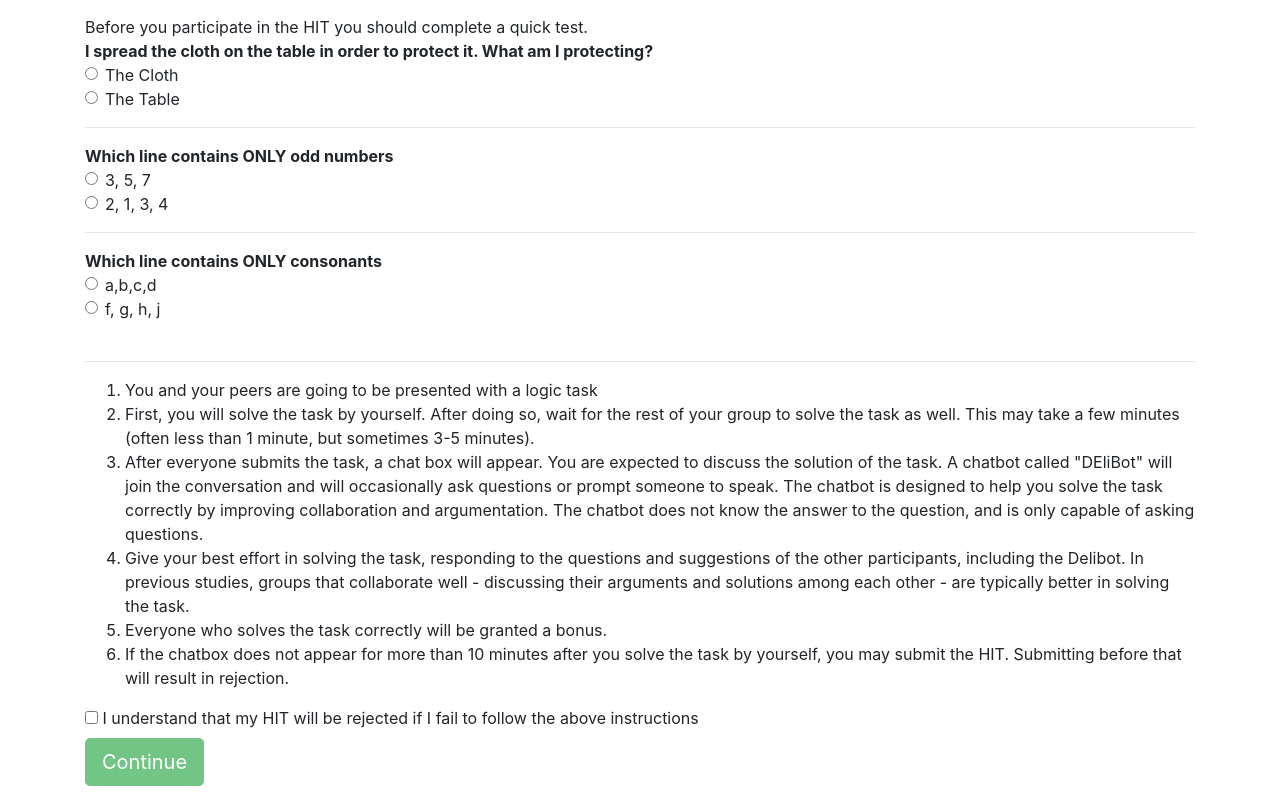
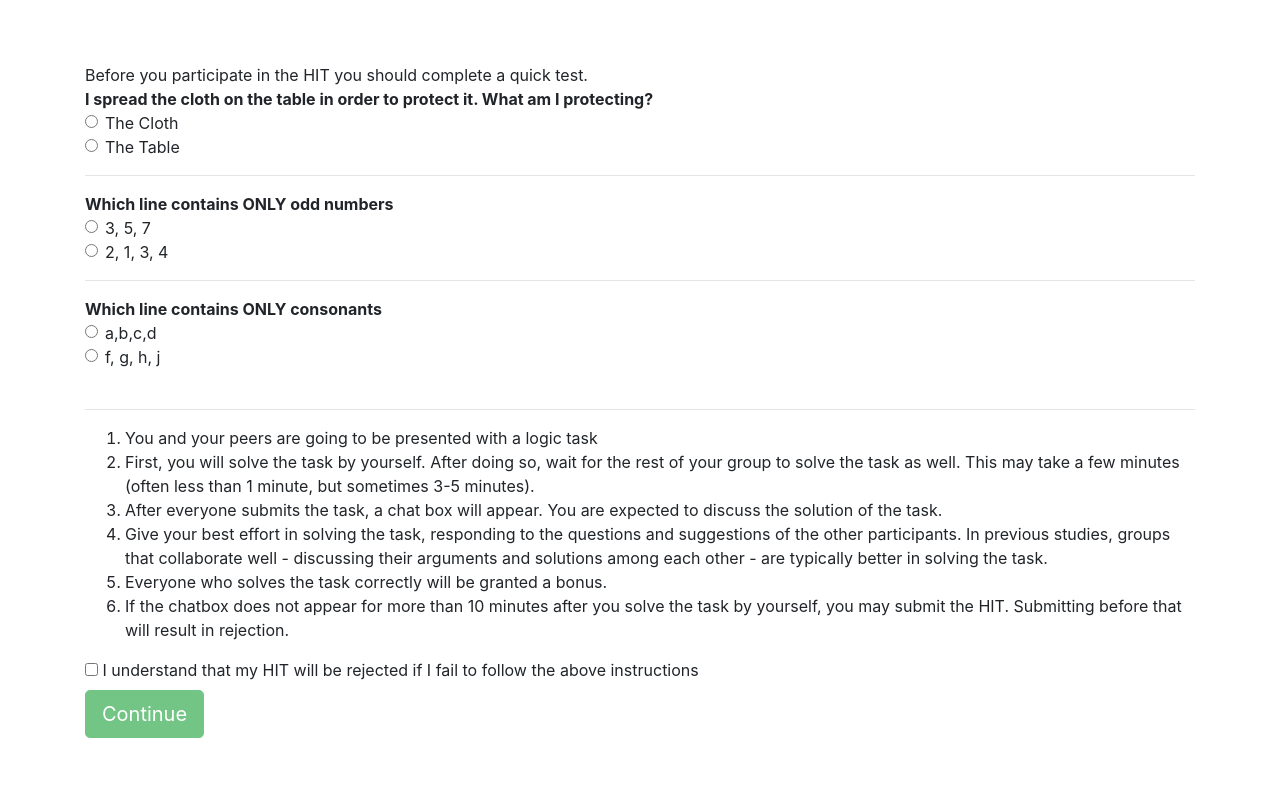
Before and after one commit to gkaradzhov/dialogue_den, a Flask app: template templates/onboarding.html in a window 1280 px wide. Run offline with Flask 2, Linux system fonts and the light colour scheme; the template is opened without the code that fills it, so the values that code supplies are empty; parts of the project's set-up code (start-up, migrations or seed data) failed here and were passed over; some libraries are stand-ins or nearby versions.

Commit message:
adjusting instructions

```diff
--- a/templates/onboarding.html
+++ b/templates/onboarding.html
@@ -106,12 +106,13 @@
                 task as well. This may take a few minutes (often less than 1 minute, but sometimes 3-5 minutes).
             </li>
             <li>After everyone submits the task, a chat box will appear. You are expected to discuss the solution of the
-                task. A chatbot called "DEliBot" will join the conversation and will occasionally ask questions or
-                prompt someone to speak. The chatbot is designed to help you solve the task correctly by improving
-                collaboration and argumentation. The chatbot does not know the answer to the question, and is only
-                capable of asking questions.
+                task.
+<!--                A chatbot called "DEliBot" will join the conversation and will occasionally ask questions or-->
+<!--                prompt someone to speak. The chatbot is designed to help you solve the task correctly by improving-->
+<!--                collaboration and argumentation. The chatbot does not know the answer to the question, and is only-->
+<!--                capable of asking questions.-->
             </li>
-            <li>Give your best effort in solving the task, responding to the questions and suggestions of the other participants, including the Delibot. In previous studies, groups that collaborate well - discussing their arguments and solutions among each other - are typically better in solving the task.
+            <li>Give your best effort in solving the task, responding to the questions and suggestions of the other participants. In previous studies, groups that collaborate well - discussing their arguments and solutions among each other - are typically better in solving the task.
             </li>
             <li>Everyone who solves the task correctly will be granted a bonus.</li>
             <li> If the chatbox does not appear for more than 10 minutes after you solve the task by yourself, you may
```
